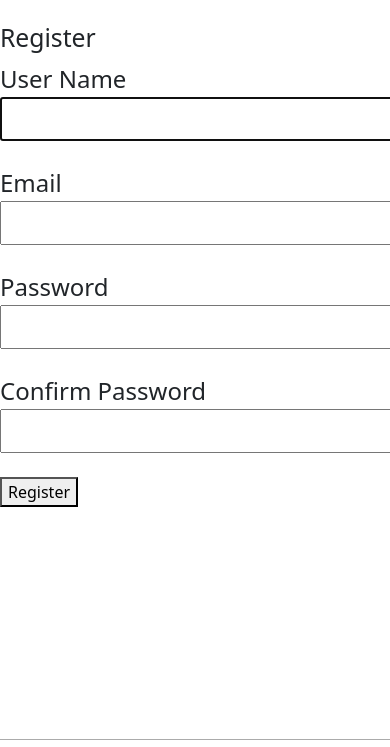
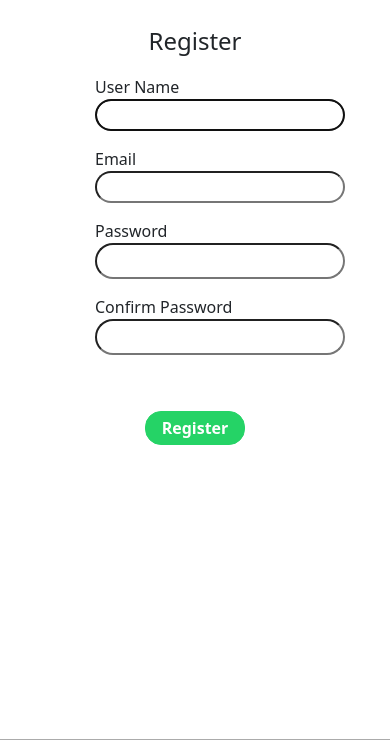
Before and after one commit to pressnardy/insuranceapp, a Django app: page /eccentric/register/ in a window 390 px wide. Shown: the part 51-798 px from the top of the page. Run offline with Django 5.2, Linux system fonts and the light colour scheme.

Commit message:
login home ammended

```diff
--- a/eccentric/static/eccentric/home.css
+++ b/eccentric/static/eccentric/home.css
@@ -88,16 +88,19 @@ label {
     font-size: 24px;
 }
 
-input.input-text {
+.input-text {
     font-size: 24px;
     min-width: 400px;
     padding: 2px 4px;
 }
-input.form-control, input {
+
+
+input.form-control {
     font-size: 24px;
     min-width: 400px;
     padding: 2px 4px;
 }
+
 
 button.form-submit {
     font-size: 24px;
@@ -114,9 +117,11 @@ button.form-submit {
 
 }
 
+
 img#whatsapp {
     width: 80px;
 }
+
 
 footer {
     display: flex;
@@ -133,17 +138,62 @@ footer {
 
 
 #search-client, #clients-group, #notify {
-    /*height: 40px;*/
     width: 40px;
     border: none;
     background: none;
 }
+
 
 button.notify, button.search, button.clients {
     border: none;
     background: none;
 }
 
+button#signup {
+    font-weight: 600;
+    padding: 4px 16px;
+    border-radius: 16px;
+    border: 1px solid var(--accent-color);
+    background: var(--accent-color);
+    color: white;
+}
+
+
+button#signup:hover {
+    background: none;
+    color: var(--accent-color);
+}
+
+
+form#sign-up-form {
+    display: flex;
+    flex-direction: column;
+    align-items: center;
+    width: 300px;
+    gap: 16px;
+}
+
+input#id_password1 {
+    font-size: 16px;
+     width: 300px;
+    border-radius: 32px;
+    padding: 4px 16px;
+}
+
+input#id_password2 {
+    font-size: 16px;
+    width: 300px;
+    border-radius: 32px;
+    padding: 4px 16px;
+}
+
+input.input-text {
+
+    font-size: 16px;
+    min-width: 300px;
+    padding: 2px 16px;
+    border-radius: 32px;
+}
 
 @media screen and (max-width: 600px) {
 
@@ -225,19 +275,16 @@ button.notify, button.search, button.clients {
 
     label {
         gap: 16px;
-        font-size: 24px;
+        font-size: 16px;
     }
 
     input.input-text {
         font-size: 24px;
-        min-width: 400px;
-        padding: 2px 4px;
+        min-width: 250px;
+        padding: 2px 16px;
+        border-radius: 32px;
     }
-    input.form-control, input {
-        font-size: 24px;
-        min-width: 400px;
-        padding: 2px 4px;
-    }
+
 
     button.form-submit {
         font-size: 24px;
@@ -277,6 +324,76 @@ button.notify, button.search, button.clients {
         border: none;
         background: none;
     }
+    form#sign-up-form {
+        display: flex;
+        flex-direction: column;
+        align-items: center;
+        width: 300px;
+        gap: 16px;
+    }
+
+    input.input-text {
+        width: 100px;
+        font-size: 16px;
+    }
+
+    label {
+        width: 200px;
+    }
+
+    input#email.input-text {
+        font-size: 16px;
+        width: 250px;
+    }
+
+    input#id_password1 {
+        font-size: 16px;
+         width: 250px;
+        border-radius: 32px;
+        padding: 4px 16px;
+    }
+
+    input#id_password2 {
+        font-size: 16px;
+        width: 250px;
+        border-radius: 32px;
+        padding: 4px 16px;
+    }
+
+    button#signup {
+        font-weight: 600;
+        padding: 4px 16px;
+        border-radius: 16px;
+        border: 1px solid var(--accent-color);
+        background: var(--accent-color);
+        color: white;
+    }
 }
 
-/*bgger screens*/
+/*login*/
+
+@media screen and (max-width: 600px) {
+
+        input.form-control {
+        font-size: 16px;
+        min-width: 250px;
+        padding: 2px 16px;
+        border-radius: 16px;
+
+    }
+
+    form#login-form {
+        display: flex;
+        flex-direction: column;
+        align-items: center;
+    }
+
+    button#login-button {
+        font-size: 16px;
+        background: var(--accent-color);
+        color: white;
+        width: 100px;
+        border-radius: 16px;
+        border: 1px solid var(--accent-color);
+    }
+}
--- a/eccentric/templates/eccentric/login.html
+++ b/eccentric/templates/eccentric/login.html
@@ -2,8 +2,8 @@
 {% extends 'eccentric/home.html' %}
 {% block home %}
 
-<form method="post" action="{% url 'eccentric:login' %}">
-	<h2>Login</h2>
+<form id="login-form" method="post" action="{% url 'eccentric:login' %}">
+	<div class="title">Login</div>
     {% csrf_token %}
 	<div>
 		<label>
@@ -20,7 +20,7 @@
 	</div>
 	<br>
     <div>
-		<button class="form-submit" type="submit">Login</button>
+		<button id="login-button" class="form-submit" type="submit">Login</button>
 	</div>
 </form>
 {% endblock %}
--- a/eccentric/templates/eccentric/register.html
+++ b/eccentric/templates/eccentric/register.html
@@ -1,34 +1,32 @@
 
 {% extends 'eccentric/home.html' %}
+
 {% block home %}
 
-<form method="post" action="{% url 'eccentric:register' %}">
-	<h2>Register</h2>
+<form id="sign-up-form" method="post" action="{% url 'eccentric:register' %}">
+	<div class="title">Register</div>
     {% csrf_token %}
     <div>
 		<label> User Name<br>
 			{{ form.username }}
 		</label>
 	</div>
-	<br>
 	<div>
 		<label> Email<br>
 			{{ form.email }}
 		</label>
 	</div>
-	<br>
 	<div>
 		<label> Password<br>
 			{{ form.password1 }}
 		</label>
 	</div>
-	<br>
 	<div>
 		<label> Confirm Password <br>
 			{{ form.password2 }}
 		</label>
 	</div>
 	<br>
-    <button type="submit">Register</button>
+    <button id="signup" type="submit">Register</button>
 </form>
 {% endblock %}
```
